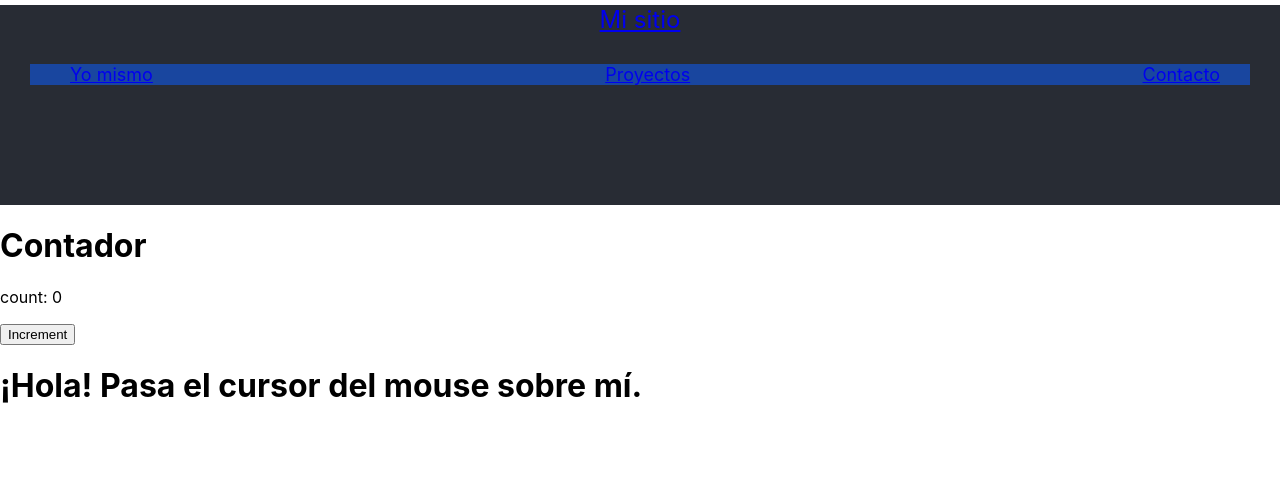
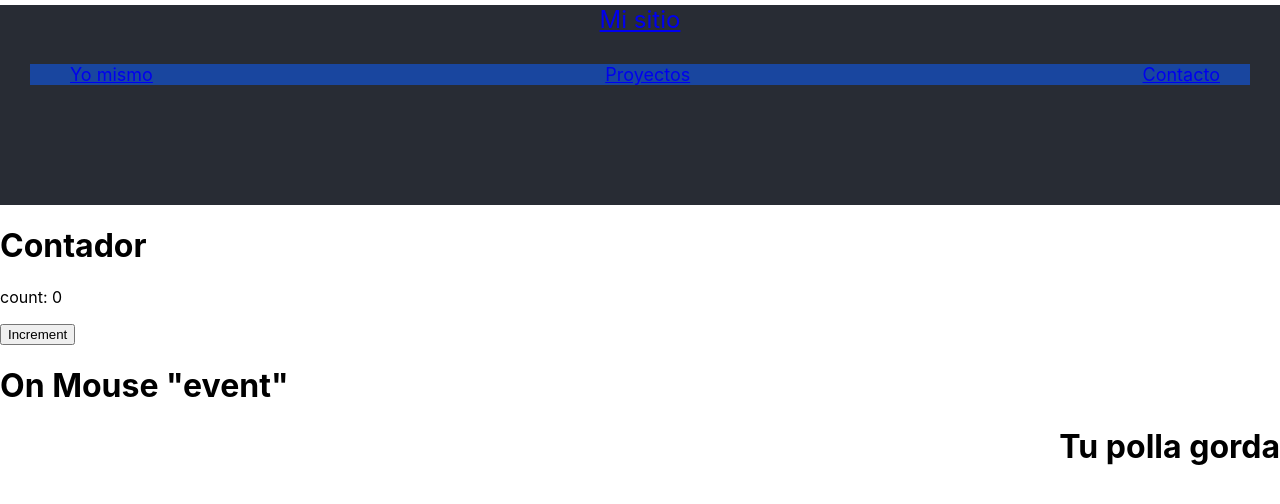
Before and after one commit to LuisRamirezdeVerger/ProjectDestiny, a React (Create React App) app: page /proyects in a window 1280 px wide. Shown: the top 504 px of the page. Built offline with nearby package versions, Linux system fonts and the light colour scheme.

Commit message:
code cleaned. Keep it up!

```diff
--- a/src/App.js
+++ b/src/App.js
@@ -7,7 +7,7 @@ import { Link, BrowserRouter as Router, Routes, Route } from 'react-router-dom';
 import Proyectos from './components/Proyectos';
 
 const App = () => {
-//onMouseEnter
+
       return(
 
       <header className="header">
--- a/src/components/OnMouse.js
+++ b/src/components/OnMouse.js
@@ -1,5 +1,40 @@
 import React, { useState } from 'react';
+//rewrite
 
+
+//Declaramos la funcion que contiene el evento
+const RatonEncima = () => {
+    //Declaramos 2 variables, (son las que controlan el evento) y le damos el estado de "falso"
+    const [encima, setEncima] = useState(false);
+
+    //Le damos valor segun convenga
+    const ratonDentro = () => {
+        setEncima(true);
+    };
+
+    const ratonFuera = () => {
+        setEncima(false);
+    };
+
+    //Hasta aqui la funcionalidad, ahora toca hacerla visisible
+    return(
+        <div style={{
+            color: encima ? 'blue': 'black',
+            textAlign: encima ? 'start': 'end'
+        }}
+        //introducimos los eventos
+        //onMouseEnter/Leave, son eventos ya existentes, simplementes las calleamos y decimos que variable tiene que usar
+        onMouseEnter={ratonDentro}
+        onMouseLeave={ratonFuera}
+        >
+            <h1>Tu polla gorda</h1>
+        </div>
+    );
+
+}
+
+
+/*
 const OnMouse = () => {
   const [hover, setHover] = useState(false);
 
@@ -13,7 +48,13 @@ const OnMouse = () => {
 
   return (
     <div
-      style={{ backgroundColor: hover ? 'lightblue' : 'white' }}
+      style={
+        {
+            color: hover ? 'lightblue' : 'black',
+            textAlign: hover ? 'start' : 'center'
+        }
+    }
+
       onMouseEnter={handleMouseEnter}
       onMouseLeave={handleMouseLeave}
     >
@@ -21,5 +62,5 @@ const OnMouse = () => {
     </div>
   );
 }
-
-export default OnMouse;
+*/
+export default RatonEncima;
--- a/src/components/Proyectos.js
+++ b/src/components/Proyectos.js
@@ -2,13 +2,15 @@ import './Proyectos.css'
 import React from "react";
 import OnMouse from './OnMouse';
 import Counter from './Counter';
+import RatonEncima from './OnMouse';
 
 const Proyectos = () => {
 return(
     <>
     <h1>Contador</h1>
     <Counter />
-    <OnMouse />
+    <h1>On Mouse "event"</h1>
+    <RatonEncima />
 
     </>
 );
```
